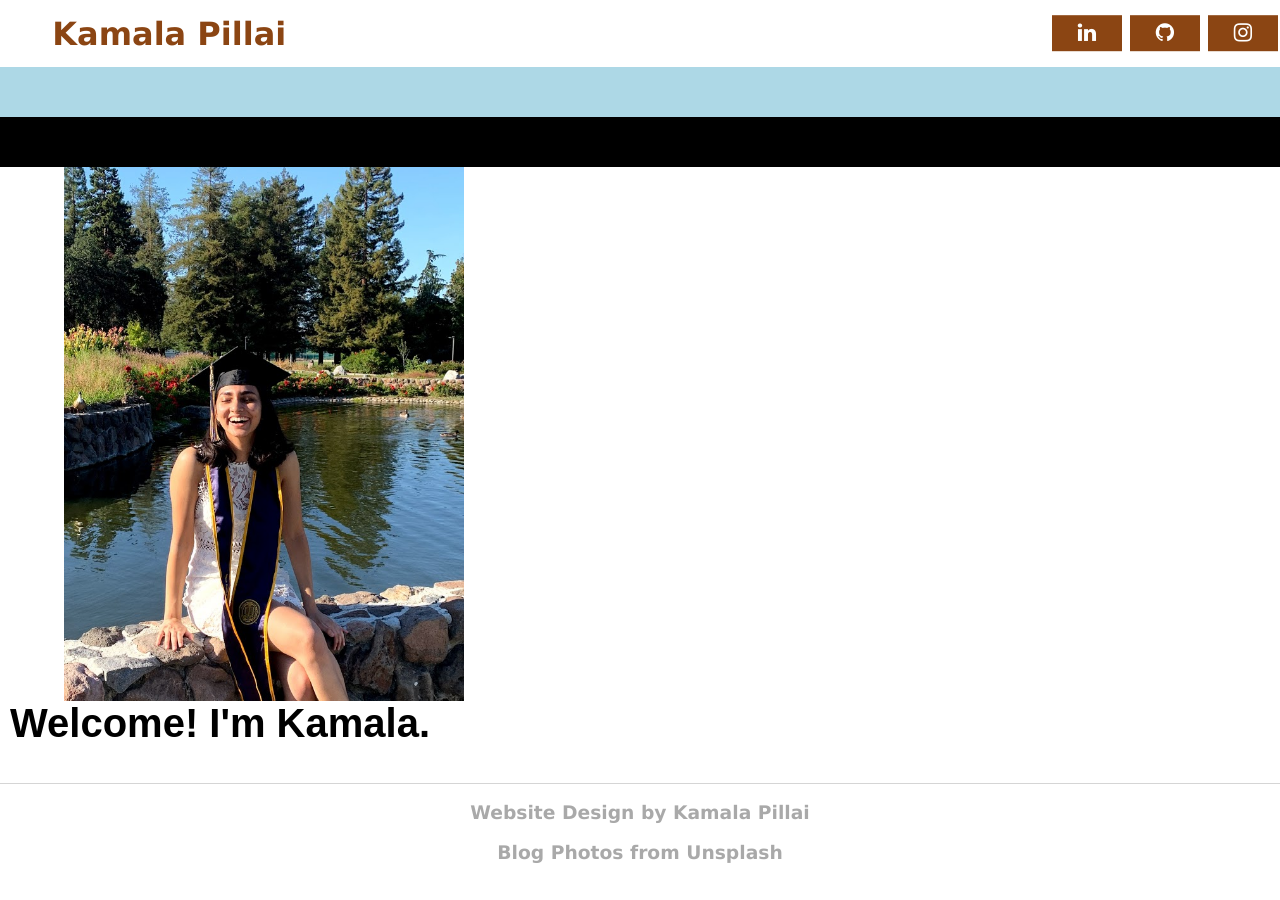
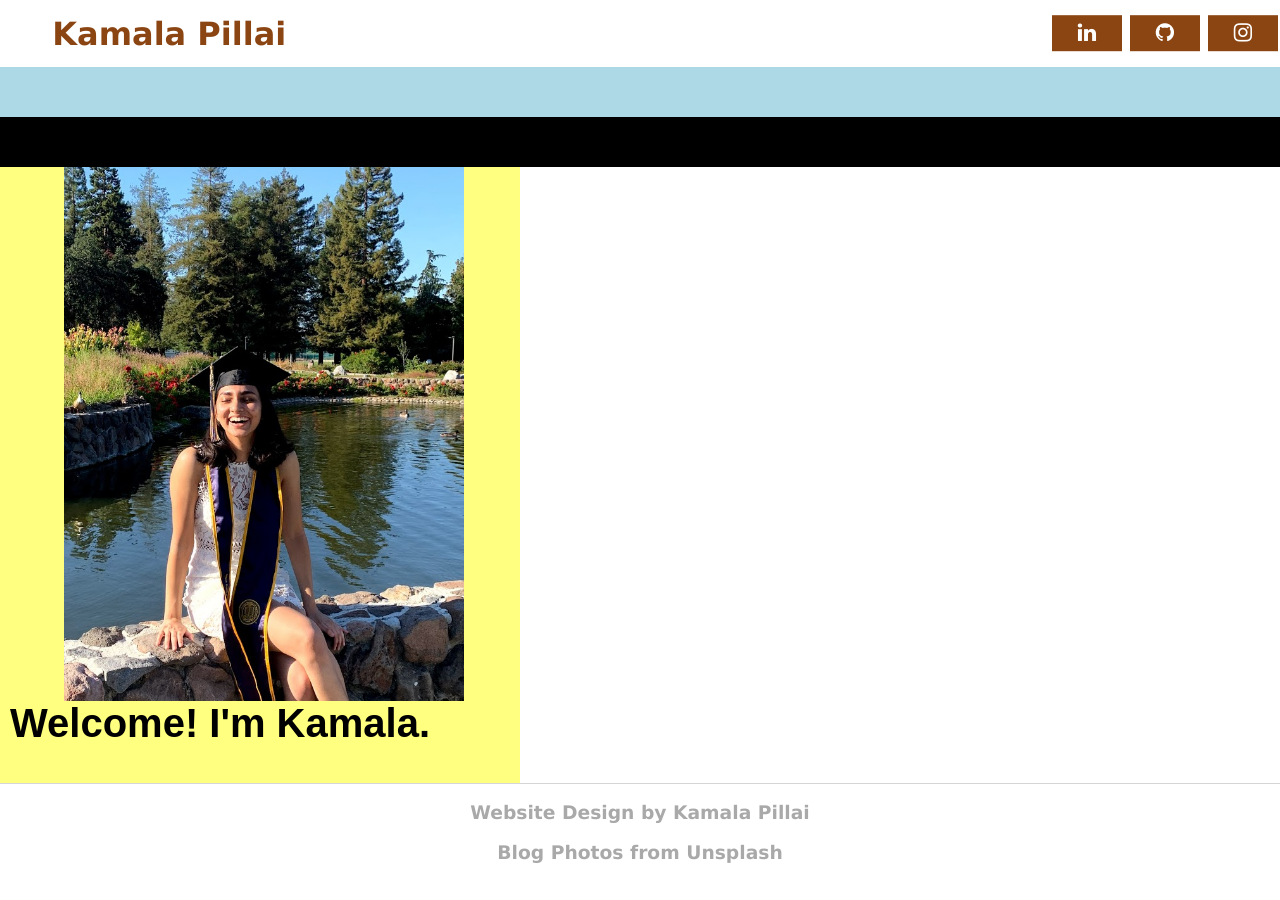
Before and after one commit to kpill/kpill.github.io, a Jekyll site: the page built from index.html, in a window 1280 px wide. Built offline with Jekyll 4.4.1, drawn with Linux system fonts in a browser that asks for light colours.

Commit message:
Update main.css

```diff
--- a/css/main.css
+++ b/css/main.css
@@ -232,7 +232,7 @@ html, body {
 	}
 
 	.yellow-box {
-		background-color: food-lemon;
+		background-color: rgb(255, 255, 128);
 		width: 500px;
 		/*height: 100px;*/
 		padding: 10px;
```
